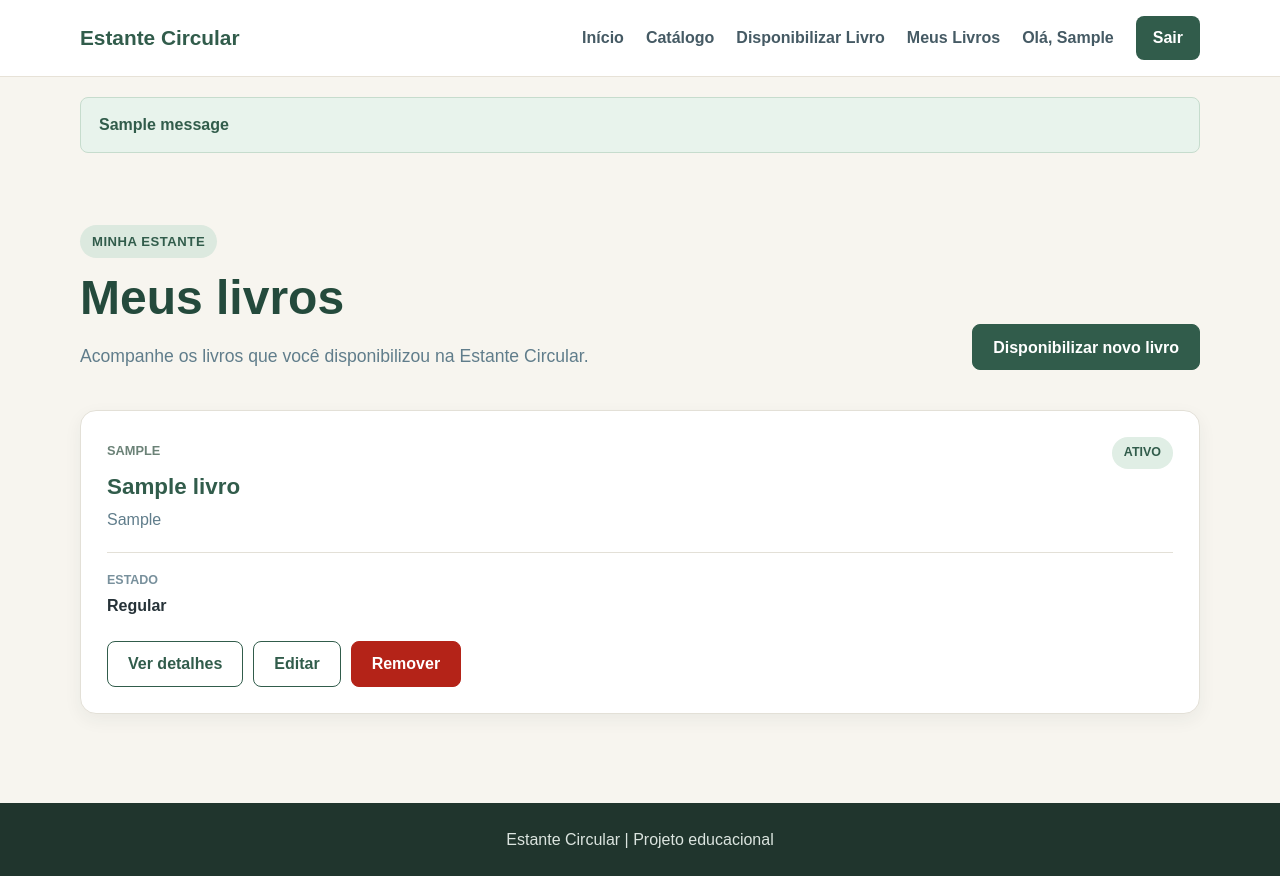
After one commit to lpjunior/estante_circular, a Django app: page /meus-livros/ in a window 1280 px wide. The commit adds this page. Run offline with Django 5.2, Linux system fonts and the light colour scheme; a user stored in the database is signed in; tables that the repository leaves empty hold one stand-in row (values such as "Sample post"); one stand-in notice (Sample message) is shown; parts of the project's set-up code (start-up, migrations or seed data) failed here and were passed over.

Commit message:
feat: implementação do meus livros e django messages

```diff
--- a/core/static/core/css/style.css
+++ b/core/static/core/css/style.css
@@ -1723,5 +1723,244 @@ button {
     .acoes-exclusao .botao {
         width: 100%;
     }
-
-}
+}
+
+/* ---------- MEUS LIVROS ---------- */
+
+.pagina-meus-livros {
+    min-height: calc(100vh - 150px);
+
+    padding: 72px 0;
+}
+
+
+.meus-livros-cabecalho {
+    display: flex;
+    align-items: flex-end;
+    justify-content: space-between;
+
+    gap: 32px;
+
+    margin-bottom: 40px;
+}
+
+
+.meus-livros-cabecalho h1 {
+    margin: 14px 0;
+
+    color: var(--cor-verde-escuro);
+
+    font-size: 3rem;
+    line-height: 1.1;
+}
+
+
+.meus-livros-cabecalho p {
+    max-width: 620px;
+
+    margin-bottom: 0;
+
+    color: var(--cor-texto-suave);
+
+    font-size: 1.1rem;
+}
+
+
+.grade-meus-livros {
+    display: grid;
+
+    gap: 20px;
+}
+
+
+.card-meu-livro {
+    padding: 26px;
+
+    background-color: var(--cor-superficie);
+
+    border: 1px solid var(--cor-borda);
+    border-radius: var(--raio-grande);
+
+    box-shadow: var(--sombra-card);
+}
+
+
+.meu-livro-cabecalho {
+    display: flex;
+    align-items: flex-start;
+    justify-content: space-between;
+
+    gap: 24px;
+}
+
+
+.meu-livro-cabecalho h2 {
+    margin: 6px 0 2px;
+
+    color: var(--cor-verde);
+
+    font-size: 1.4rem;
+}
+
+
+.meu-livro-cabecalho p {
+    margin: 0;
+
+    color: var(--cor-texto-suave);
+}
+
+
+.status-livro {
+    flex-shrink: 0;
+
+    padding: 6px 12px;
+
+    border-radius: 999px;
+
+    font-size: 0.78rem;
+    font-weight: 800;
+
+    text-transform: uppercase;
+}
+
+
+.status-ativo {
+    background-color: #e0eee5;
+    color: var(--cor-verde);
+}
+
+
+.status-inativo {
+    background-color: #eceff1;
+    color: #607d8b;
+}
+
+
+.meu-livro-informacoes {
+    display: flex;
+
+    gap: 32px;
+
+    margin-top: 20px;
+    padding-top: 18px;
+
+    border-top: 1px solid var(--cor-borda);
+}
+
+
+.meu-livro-informacoes div {
+    display: flex;
+    flex-direction: column;
+
+    gap: 2px;
+}
+
+
+.meu-livro-informacoes span {
+    color: var(--cor-texto-secundario);
+
+    font-size: 0.78rem;
+    font-weight: 700;
+
+    text-transform: uppercase;
+}
+
+
+.meu-livro-informacoes strong {
+    color: var(--cor-texto);
+}
+
+
+.meu-livro-acoes {
+    display: flex;
+    flex-wrap: wrap;
+
+    gap: 10px;
+
+    margin-top: 22px;
+}
+
+
+.texto-livro-inativo {
+    color: var(--cor-texto-secundario);
+
+    font-style: italic;
+}
+
+
+@media (max-width: 700px) {
+
+    .meus-livros-cabecalho {
+        flex-direction: column;
+        align-items: flex-start;
+    }
+
+
+    .meus-livros-cabecalho h1 {
+        font-size: 2.3rem;
+    }
+
+
+    .meu-livro-cabecalho {
+        flex-direction: column;
+    }
+
+
+    .meu-livro-acoes {
+        flex-direction: column;
+    }
+
+
+    .meu-livro-acoes .botao {
+        width: 100%;
+    }
+
+}
+
+/* ---------- MENSAGENS DO SISTEMA ---------- */
+
+.mensagens-sistema {
+    padding-top: 20px;
+}
+
+
+.mensagem-sistema {
+    padding: 14px 18px;
+
+    border: 1px solid var(--cor-borda);
+    border-radius: var(--raio-pequeno);
+
+    font-weight: 600;
+}
+
+
+.mensagem-sistema.success {
+    background-color: #e8f3ec;
+    color: #315c4b;
+
+    border-color: #c6dccd;
+}
+
+
+.mensagem-sistema.error {
+    background-color: #fdecec;
+    color: #a22d2d;
+
+    border-color: #f3c4c4;
+}
+
+
+.mensagem-sistema.warning {
+    background-color: #fff5e5;
+    color: #8a5700;
+
+    border-color: #f2d7a5;
+}
+
+
+.mensagem-sistema.info {
+    background-color: #edf4f7;
+    color: #46616d;
+
+    border-color: #cfdee4;
+}
--- a/core/templates/core/base.html
+++ b/core/templates/core/base.html
@@ -41,6 +41,9 @@
               </li>
             {% else %}
               <li>
+                <a href="{% url 'core:meus_livros' %}">Meus Livros</a>
+              </li>
+              <li>
                 <span>
                   {% if user.first_name %}
                     Olá, {{ user.first_name }}
@@ -58,6 +61,18 @@
       </div>
     </header>
 
+    {% if messages %}
+      <div class="mensagens-sistema">
+        <div class="container">
+          {% for message in messages %}
+            <div class="mensagem-sistema {{ message.tags }}" role="alert">
+              <span>{{ message }}</span>
+            </div>
+          {% endfor %}
+        </div>
+      </div>
+    {% endif %}
+
     <main>
       {% block content %}
 
--- /dev/null
+++ b/core/templates/core/meus_livros.html
@@ -0,0 +1,178 @@
+{% extends 'core/base.html' %}
+
+
+{% block title %}
+    Meus Livros | Estante Circular
+{% endblock %}
+
+
+{% block content %}
+
+<section class="pagina-meus-livros">
+
+    <div class="container">
+
+        <div class="meus-livros-cabecalho">
+
+            <div>
+
+                <span class="etiqueta">
+                    Minha estante
+                </span>
+
+                <h1>
+                    Meus livros
+                </h1>
+
+                <p>
+                    Acompanhe os livros que você
+                    disponibilizou na Estante Circular.
+                </p>
+
+            </div>
+
+
+            <a
+                href="{% url 'core:disponibilizar_livro' %}"
+                class="botao botao-principal"
+            >
+                Disponibilizar novo livro
+            </a>
+
+        </div>
+
+
+        {% if livros %}
+
+            <div class="grade-meus-livros">
+
+                {% for livro in livros %}
+
+                    <article class="card-meu-livro">
+
+                        <div class="meu-livro-cabecalho">
+
+                            <div>
+
+                                <span class="genero">
+                                    {{ livro.genero }}
+                                </span>
+
+                                <h2>
+                                    {{ livro.titulo }}
+                                </h2>
+
+                                <p>
+                                    {{ livro.autor }}
+                                </p>
+
+                            </div>
+
+
+                            {% if livro.ativo %}
+
+                                <span class="status-livro status-ativo">
+                                    Ativo
+                                </span>
+
+                            {% else %}
+
+                                <span class="status-livro status-inativo">
+                                    Inativo
+                                </span>
+
+                            {% endif %}
+
+                        </div>
+
+
+                        <div class="meu-livro-informacoes">
+
+                            <div>
+
+                                <span>
+                                    Estado
+                                </span>
+
+                                <strong>
+                                    {{ livro.estado_conservacao }}
+                                </strong>
+
+                            </div>
+
+                        </div>
+
+
+                        <div class="meu-livro-acoes">
+
+                            {% if livro.ativo %}
+
+                                <a
+                                    href="{% url 'core:detalhes_livro' livro.pk %}"
+                                    class="botao botao-secundario"
+                                >
+                                    Ver detalhes
+                                </a>
+
+
+                                <a
+                                    href="{% url 'core:editar_livro' livro.pk %}"
+                                    class="botao botao-secundario"
+                                >
+                                    Editar
+                                </a>
+
+
+                                <a
+                                    href="{% url 'core:excluir_livro' livro.pk %}"
+                                    class="botao botao-perigo"
+                                >
+                                    Remover
+                                </a>
+
+                            {% else %}
+
+                                <span class="texto-livro-inativo">
+                                    Este livro foi removido do catálogo.
+                                </span>
+
+                            {% endif %}
+
+                        </div>
+
+                    </article>
+
+                {% endfor %}
+
+            </div>
+
+        {% else %}
+
+            <div class="nenhum-resultado">
+
+                <h2>
+                    Nenhum livro disponibilizado
+                </h2>
+
+                <p>
+                    Você ainda não possui livros
+                    cadastrados na Estante Circular.
+                </p>
+
+
+                <a
+                    href="{% url 'core:disponibilizar_livro' %}"
+                    class="botao botao-principal"
+                >
+                    Disponibilizar meu primeiro livro
+                </a>
+
+            </div>
+
+        {% endif %}
+
+    </div>
+
+</section>
+
+{% endblock %}
--- a/core/urls.py
+++ b/core/urls.py
@@ -51,4 +51,9 @@ urlpatterns = [
         views.cadastro_view,
         name='cadastro',
     ),
+    path(
+        'meus-livros/',
+        views.meus_livros,
+        name='meus_livros',
+    ),
 ]
--- a/core/views.py
+++ b/core/views.py
@@ -1,3 +1,4 @@
+from django.contrib import messages
 from django.contrib.auth import authenticate, login, logout
 from django.contrib.auth.decorators import login_required
 from django.contrib.auth.models import User
@@ -66,6 +67,11 @@ def login_view(request: HttpRequest) -> HttpResponse:
         if usuario is not None:
             login(request=request, user=usuario)
 
+            messages.success(
+                request=request,
+                message='Login realizado com sucesso.'
+            )
+
             if next_url:
                 return redirect(next_url)
 
@@ -78,13 +84,17 @@ def login_view(request: HttpRequest) -> HttpResponse:
 
 def logout_view(request: HttpRequest) -> HttpResponse:
     logout(request=request)
+
+    messages.info(
+        request=request,
+        message='Você saiu da sua conta.'
+    )
+
     return redirect("core:index")
 
 
 @login_required
 def disponibilizar_livro(request: HttpRequest) -> HttpResponse:
-    contexto = {}
-
     if request.method == "POST":
         titulo = request.POST.get("titulo", "").strip()
         autor = request.POST.get("autor", "").strip()
@@ -101,15 +111,19 @@ def disponibilizar_livro(request: HttpRequest) -> HttpResponse:
             descricao=descricao,
         )
 
-        contexto = {
-            "livro_enviado": True,
-            "livro": livro,
-        }
+        messages.success(
+            request=request,
+            message='Livro disponibilizado com sucesso.',
+        )
+
+        return redirect(
+            "core:detalhes_livro",
+            id=livro.pk,
+        )
 
     return render(
-        request,
-        "core/disponibilizar_livro.html",
-        contexto,
+        request=request,
+        template_name='core/disponibilizar_livro.html'
     )
 
 
@@ -184,9 +198,14 @@ def editar_livro(request: HttpRequest, id: int) -> HttpResponse:
 
         livro.save()
 
+        messages.success(
+            request=request,
+            message='Livro atualizado com sucesso.'
+        )
+
         return redirect(
             "core:detalhes_livro",
-            id=livro.id,
+            id=livro.pk,
         )
 
     contexto = {
@@ -208,7 +227,12 @@ def excluir_livro(request: HttpRequest, id: int) -> HttpResponse:
         livro.ativo = False
         livro.save()
 
-        return redirect('core:catalogo')
+        messages.success(
+            request=request,
+            message='Livro removido com sucesso.'
+        )
+
+        return redirect('core:meus_livros')
 
     contexto = {
         'livro': livro
@@ -217,6 +241,21 @@ def excluir_livro(request: HttpRequest, id: int) -> HttpResponse:
     return render(
         request=request,
         template_name='core/excluir_livro.html',
+        context=contexto
+    )
+
+@login_required
+def meus_livros(request: HttpRequest) -> HttpResponse:
+
+    livros = Livro.objects.filter(responsavel=request.user).order_by('-id')
+
+    contexto = {
+        'livros': livros
+    }
+
+    return render(
+        request=request,
+        template_name='core/meus_livros.html',
         context=contexto
     )
 
```
Also changed, not shown: core/templates/core/disponibilizar_livro.html (+0 -50 lines).
